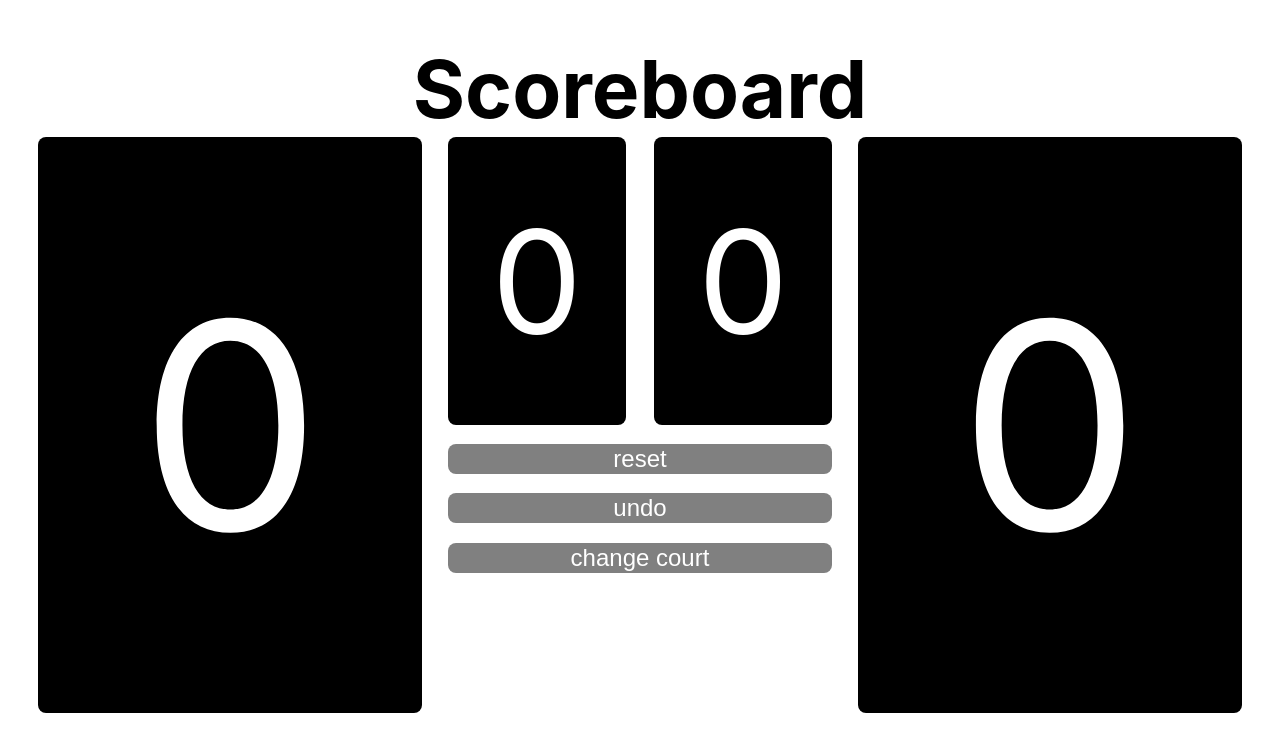
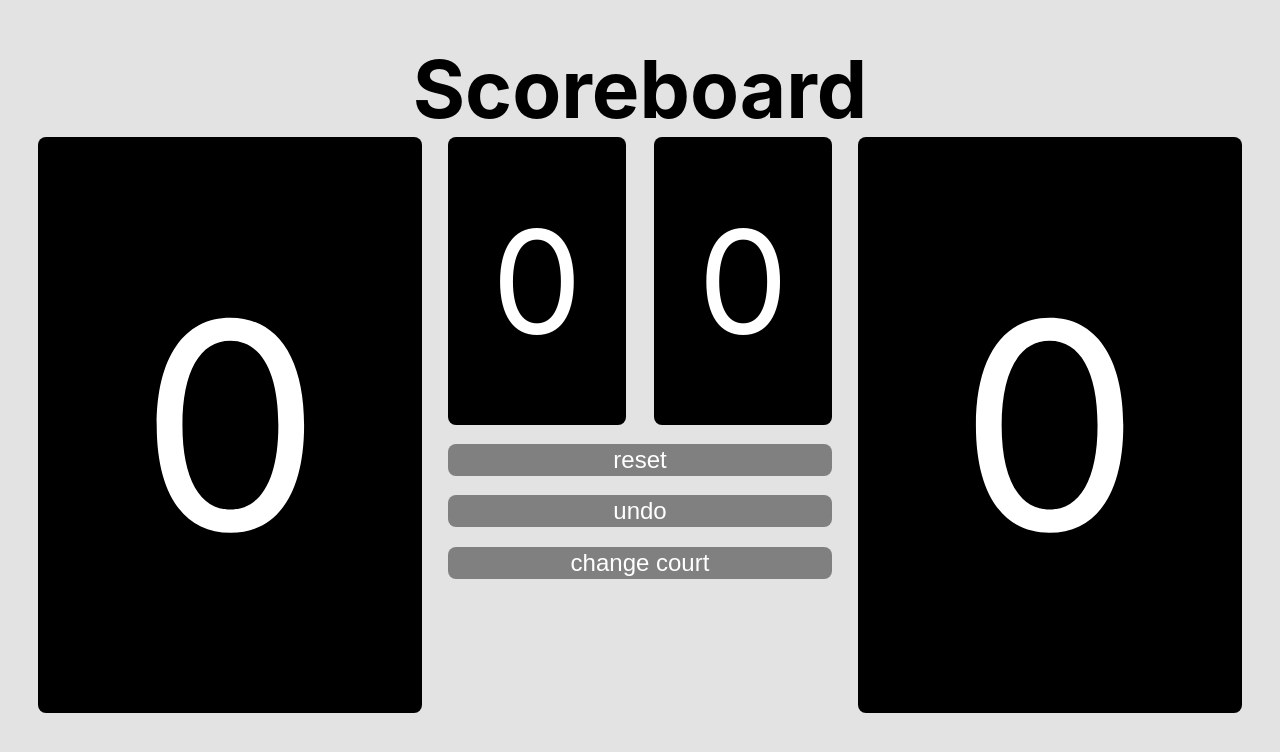
Before and after one commit to yusukemorita/scoreboard, a React (Create React App) app: page / in a window 1280 px wide. Shown: the top 752 px of the page. Built offline with nearby package versions, Linux system fonts and the light colour scheme.

Commit message:
change background color

```diff
--- a/src/components/scoreboard.tsx
+++ b/src/components/scoreboard.tsx
@@ -165,7 +165,7 @@ const SetScores = styled.div`
 `
 
 const Button = styled.button`
-  height: 30px;
+  height: 4vmin;
   font-size: 3vmin;
   border: none;
   border-radius: 8px;
--- a/src/index.css
+++ b/src/index.css
@@ -10,6 +10,7 @@ body {
     sans-serif;
   -webkit-font-smoothing: antialiased;
   -moz-osx-font-smoothing: grayscale;
+  background-color: #e3e3e3;
 }
 
 code {
```
